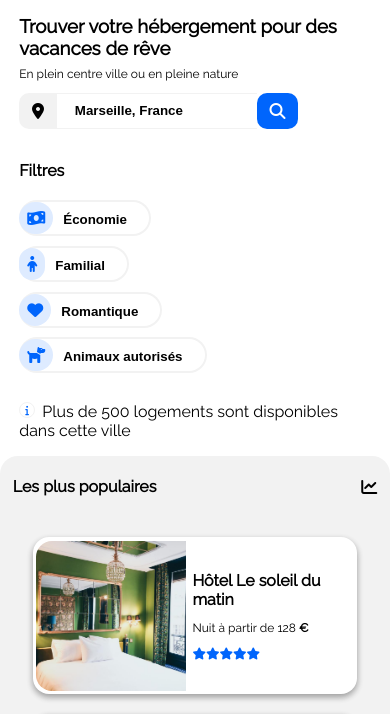
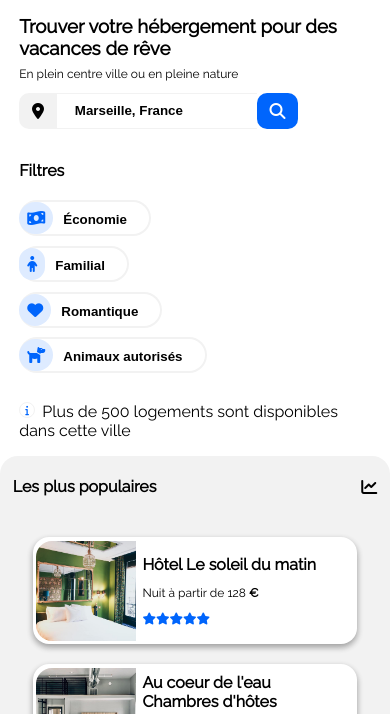
Before and after one commit to Dimitri-bonnet/DimitriBonnet_2_28-12-2020, a plain HTML site: page index.html in a window 390 px wide. Shown: the part 112-826 px from the top of the page. Drawn offline with Linux system fonts and the light colour scheme.

Commit message:
size img small card

```diff
--- a/style.css
+++ b/style.css
@@ -241,10 +241,7 @@ body, html, ul, h3{
     font-weight: bold;
     margin-bottom: 500px
 }
-.small .card .stars {
- align-self: flex-end;
 
-}
 .small .card .stars i:not(.gray) {
     color: #0065FC;
 }
@@ -369,7 +366,10 @@ footer p {
     .big-card, .litle-card {
         margin: 1rem 0;
     }
-
+    .small .card .card-img{
+        width: 100px;
+        height: 100px;
+    }
     footer{
         flex-direction: column;
         padding:  0.5rem 2rem;
```
